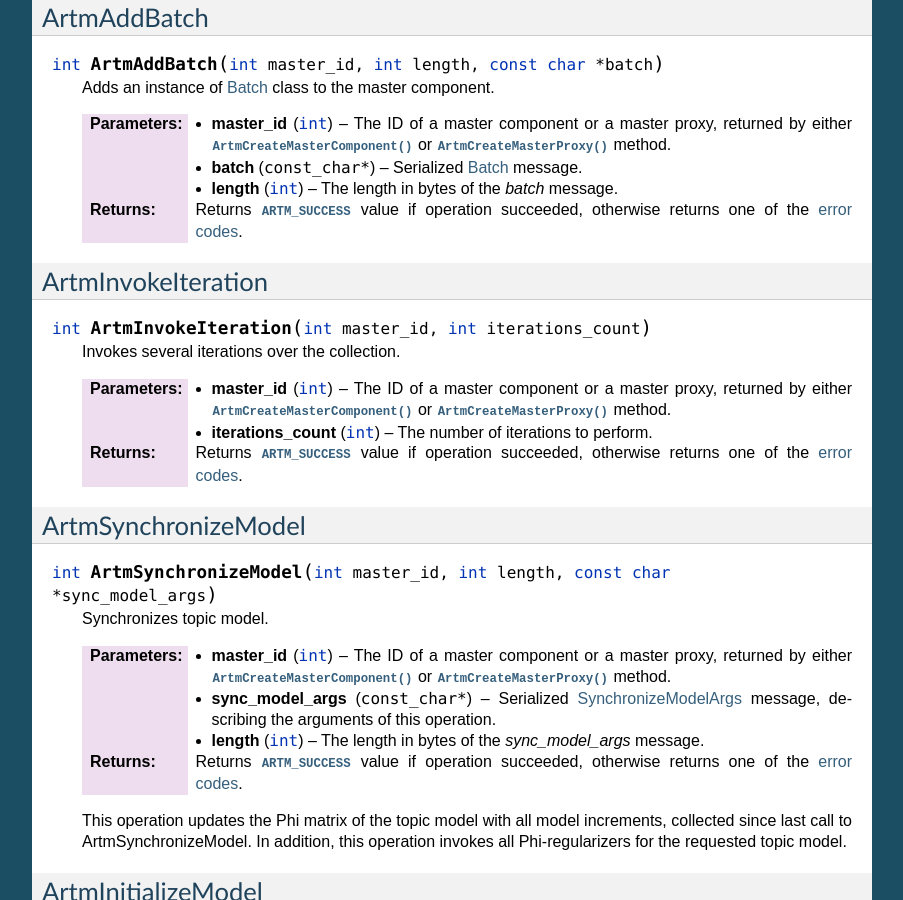
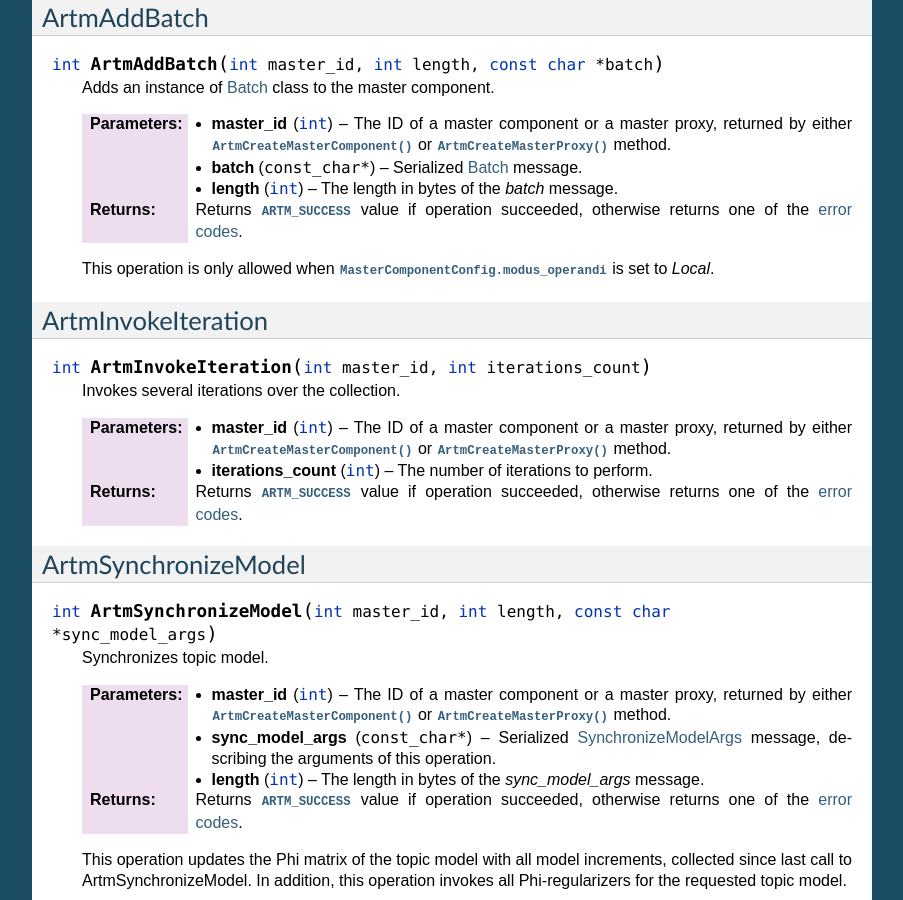
Before and after one commit to bigartm/bigartm, a Sphinx documentation site: the page built from docs/ref/c_interface.txt, in a window 1280 px wide and 900 px high, scrolled down 5326 px. Shown: the whole window, without its empty margins (198-1101 px from the left). Built offline with Sphinx 7.4.7, drawn with Linux system fonts in a browser that asks for light colours; formulas are drawn with MathJax 3.

Commit message:
Do not allow AddBatch() in network modus operandi

```diff
--- a/docs/ref/c_interface.txt
+++ b/docs/ref/c_interface.txt
@@ -354,6 +354,9 @@ ArtmAddBatch
 
    :return: Returns :c:macro:`ARTM_SUCCESS` value if operation succeeded,
             otherwise returns one of the :ref:`error codes <error-codes>`.
+
+   This operation is only allowed when
+   :attr:`MasterComponentConfig.modus_operandi` is set to *Local*.
 
 ArtmInvokeIteration
 -------------------
```
Also changed, not shown: 1 other file.
